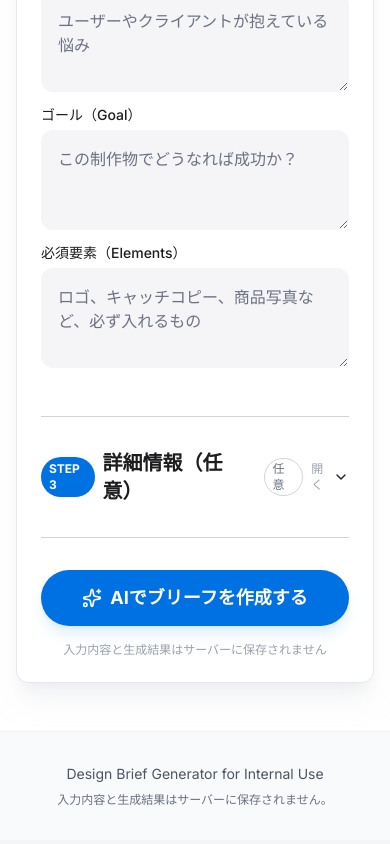
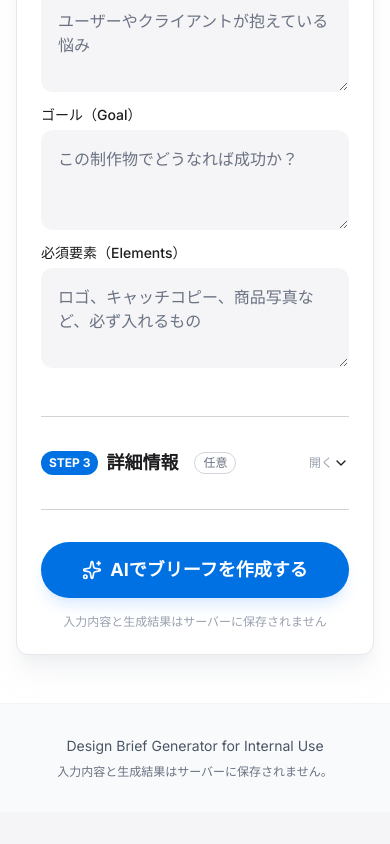
Before and after one commit to hayato-coosy/kouseian, a Next.js app: page / in a window 390 px wide. Shown: the part 2484-3328 px from the top of the page. Built offline with nearby package versions, Linux system fonts and the light colour scheme.

Commit message:
refactor: Update step 3 header text and adjust styling for better responsiveness and layout in BriefForm.

```diff
--- a/src/components/home/BriefForm.tsx
+++ b/src/components/home/BriefForm.tsx
@@ -164,10 +164,10 @@ export function BriefForm() {
                                     className="hover:no-underline py-0 mb-4"
                                 >
                                     <div className="flex items-center gap-2 w-full">
-                                        <span className="bg-[var(--primary-blue)] text-white text-xs font-bold px-2 py-1 rounded-full">STEP 3</span>
-                                        <h2 className="text-xl font-semibold text-[var(--foreground)]">詳細情報（任意）</h2>
-                                        <span className="ml-2 text-xs font-normal text-gray-500 border border-gray-300 px-2 py-0.5 rounded-full">任意</span>
-                                        <span className="ml-auto text-xs text-gray-400 font-normal">
+                                        <span className="bg-[var(--primary-blue)] text-white text-xs font-bold px-2 py-1 rounded-full flex-shrink-0">STEP 3</span>
+                                        <h2 className="text-lg md:text-xl font-semibold text-[var(--foreground)]">詳細情報</h2>
+                                        <span className="ml-2 text-xs font-normal text-gray-500 border border-gray-300 px-2 py-0.5 rounded-full flex-shrink-0">任意</span>
+                                        <span className="ml-auto text-xs text-gray-400 font-normal flex-shrink-0">
                                             {openItems.includes('step3') ? '閉じる' : '開く'}
                                         </span>
                                     </div>
```
